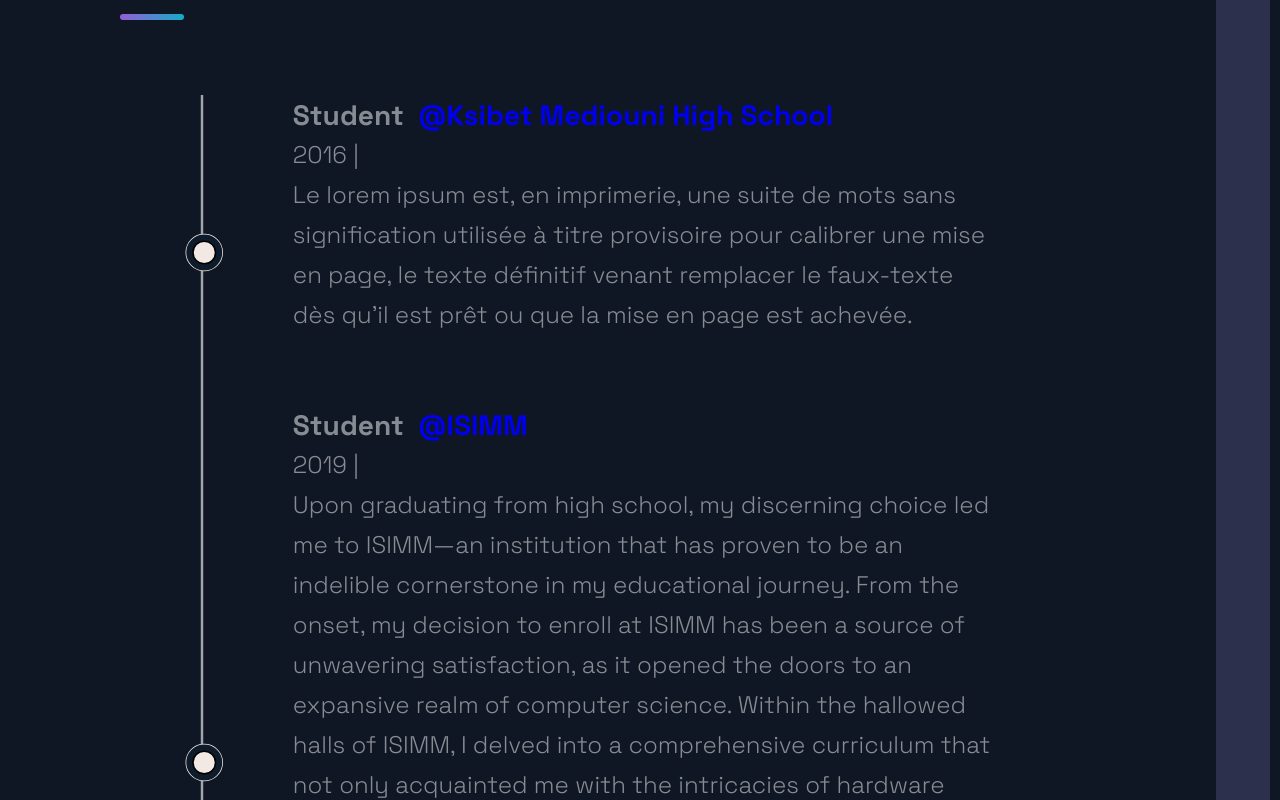
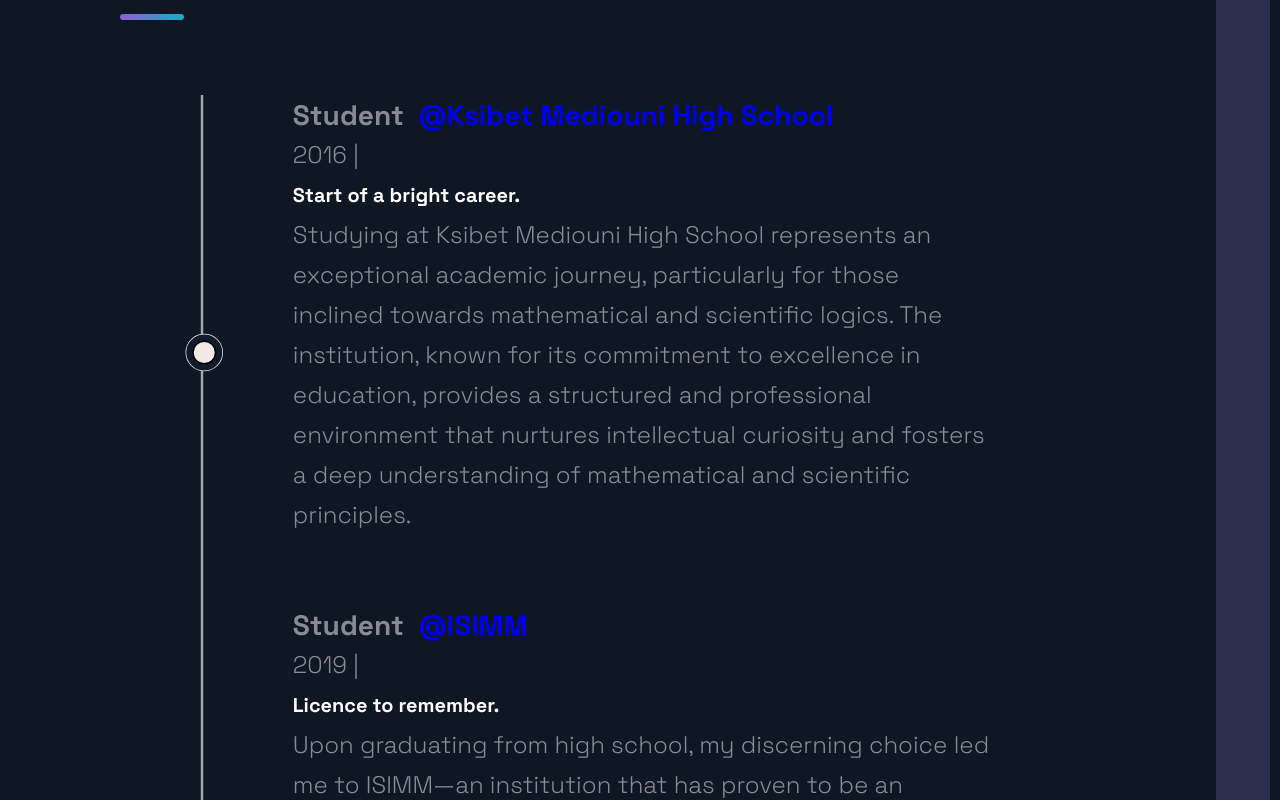
Before and after one commit to BacemJaza/bacemJaza.github.io, a Next.js app: page / in a window 1280 px wide. Shown: the part 1900-2700 px from the top of the page. Built offline with nearby package versions, Linux system fonts and the light colour scheme.

Commit message:
update education

```diff
--- a/src/components/Education/Education.js
+++ b/src/components/Education/Education.js
@@ -59,9 +59,9 @@ const Education = () => {
                 </div>
               <div>
                 <h3>{educ.position}&nbsp; <a href={educ.schoolLink}>@{educ.school}</a></h3>
-                <span>
-                  {educ.time} | {educ.address}
-                </span>
+                <div>
+                  {educ.time} | <h5 style={{color:"white"}}>{educ.headline}</h5>
+                </div>
                 <div>
                   {educ.description}
                 </div>
--- a/src/constants/constants.js
+++ b/src/constants/constants.js
@@ -82,9 +82,9 @@ export const projects = [
 ];
 
 export const TimeLineData = [
-  { time: 2016, description: 'Graduated from highschool', school: "Ksibet Mediouni High School",schoolLink:"https://www.facebook.com/p/Lycée-secondaire-Ksibet-El-Mediouni-100071554270419/?paipv=0&eav=AfbhkMUBHjf_uNaIDtD4GxWjuZ8d2zMbGHyVboQjbJjlSBuJ4_UWWyqEuqb7hGSmuf4&_rdr", description:"Le lorem ipsum est, en imprimerie, une suite de mots sans signification utilisée à titre provisoire pour calibrer une mise en page, le texte définitif venant remplacer le faux-texte dès qu'il est prêt ou que la mise en page est achevée.", position:"Student"},
-  {time: 2019, description: 'Graduated from highschool', school: "ISIMM",schoolLink:"http://www.isimm.rnu.tn/public/", description:"Upon graduating from high school, my discerning choice led me to ISIMM—an institution that has proven to be an indelible cornerstone in my educational journey. From the onset, my decision to enroll at ISIMM has been a source of unwavering satisfaction, as it opened the doors to an expansive realm of computer science. Within the hallowed halls of ISIMM, I delved into a comprehensive curriculum that not only acquainted me with the intricacies of hardware and software utilities but also provided a platform for immersive learning. The educational landscape here has been transformative, facilitating a deep dive into the dynamic world of computer science, where theoretical knowledge seamlessly integrates with hands-on practical experience.", position:"Student"},
-  {time: 2023, description: 'Graduated from highschool', school: "ESPRIT",schoolLink:"https://esprit.tn", description:"Le lorem ipsum est, en imprimerie, une suite de mots sans signification utilisée à titre provisoire pour calibrer une mise en page, le texte définitif venant remplacer le faux-texte dès qu'il est prêt ou que la mise en page est achevée.", position:"Student"}
+  { time: 2016, headline: 'Start of a bright career.', school: "Ksibet Mediouni High School",schoolLink:"https://www.facebook.com/p/Lycée-secondaire-Ksibet-El-Mediouni-100071554270419/?paipv=0&eav=AfbhkMUBHjf_uNaIDtD4GxWjuZ8d2zMbGHyVboQjbJjlSBuJ4_UWWyqEuqb7hGSmuf4&_rdr", description:"Studying at Ksibet Mediouni High School represents an exceptional academic journey, particularly for those inclined towards mathematical and scientific logics. The institution, known for its commitment to excellence in education, provides a structured and professional environment that nurtures intellectual curiosity and fosters a deep understanding of mathematical and scientific principles.", position:"Student"},
+  {time: 2019, headline: 'Licence to remember.', school: "ISIMM",schoolLink:"http://www.isimm.rnu.tn/public/", description:"Upon graduating from high school, my discerning choice led me to ISIMM—an institution that has proven to be an indelible cornerstone in my educational journey. From the onset, my decision to enroll at ISIMM has been a source of unwavering satisfaction, as it opened the doors to an expansive realm of computer science. Within the hallowed halls of ISIMM, I delved into a comprehensive curriculum that not only acquainted me with the intricacies of hardware and software utilities but also provided a platform for immersive learning. The educational landscape here has been transformative, facilitating a deep dive into the dynamic world of computer science, where theoretical knowledge seamlessly integrates with hands-on practical experience.", position:"Student"},
+  {time: 2023, headline: 'Engineer to be.', school: "ESPRIT",schoolLink:"https://esprit.tn", description:"As we conclude our extensive academic journey at ESPRIT School, we reflect upon the profound experiences gained throughout this formidable educational odyssey. Within this comprehensive program, our focus on computer science has been unwavering, honing our expertise by integrating pre-existing knowledge with collaborative team projects. The invaluable guidance provided by our exceptionally skilled supervisors has been instrumental in shaping our academic trajectory.", position:"Student"}
 ];
 export const TechnologiesData = [
   { title:"FrontEnd", description:[{name:"NextJs",icon:"https://static-00.iconduck.com/assets.00/nextjs-icon-512x512-y563b8iq.png"},{name:"AngularJS", icon:"https://angular.io/assets/images/logos/angularjs/AngularJS-Shield.svg"},{name:"AngularJS", icon:"https://angular.io/assets/images/logos/angularjs/AngularJS-Shield.svg"}]},
```
